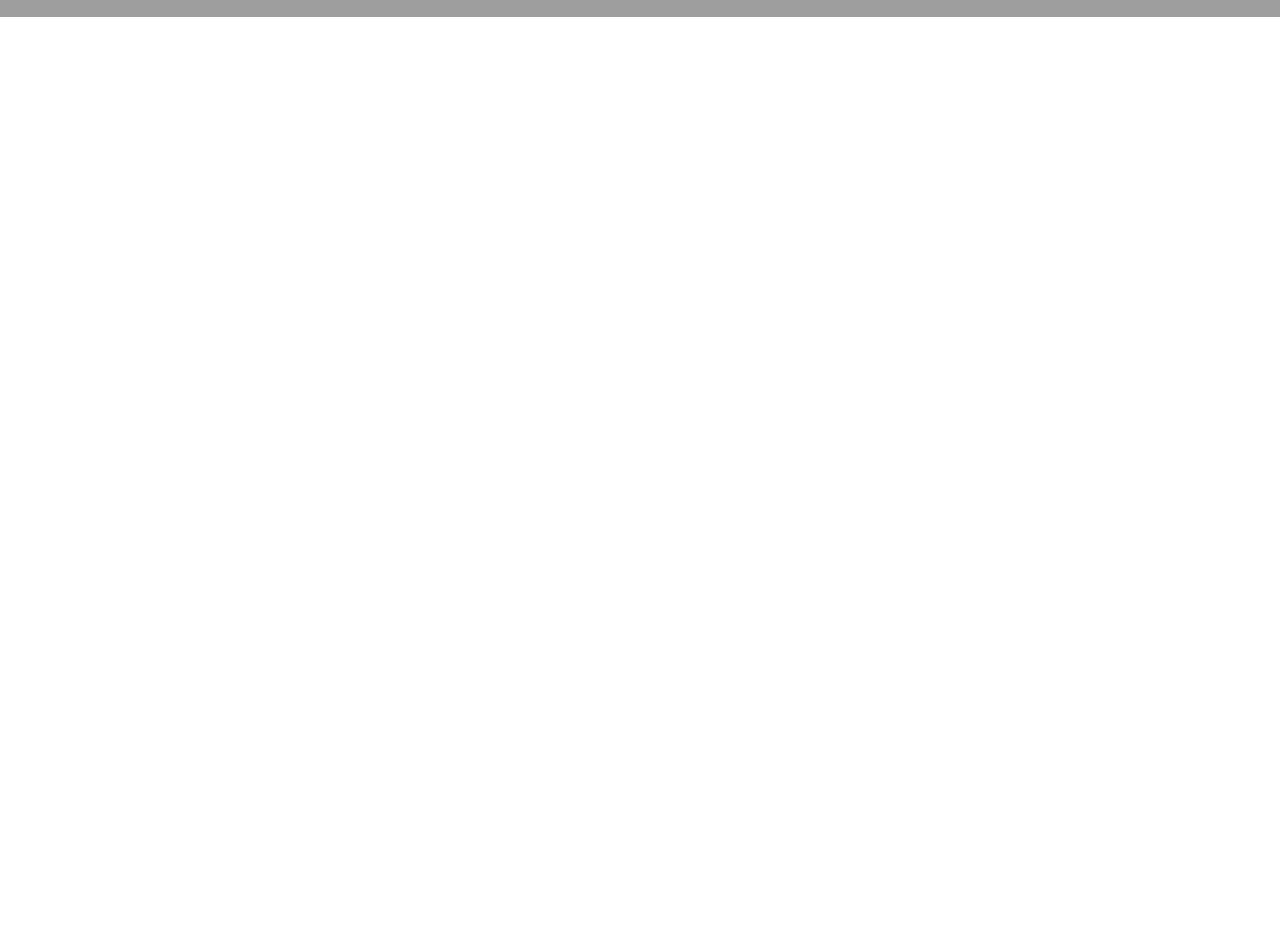
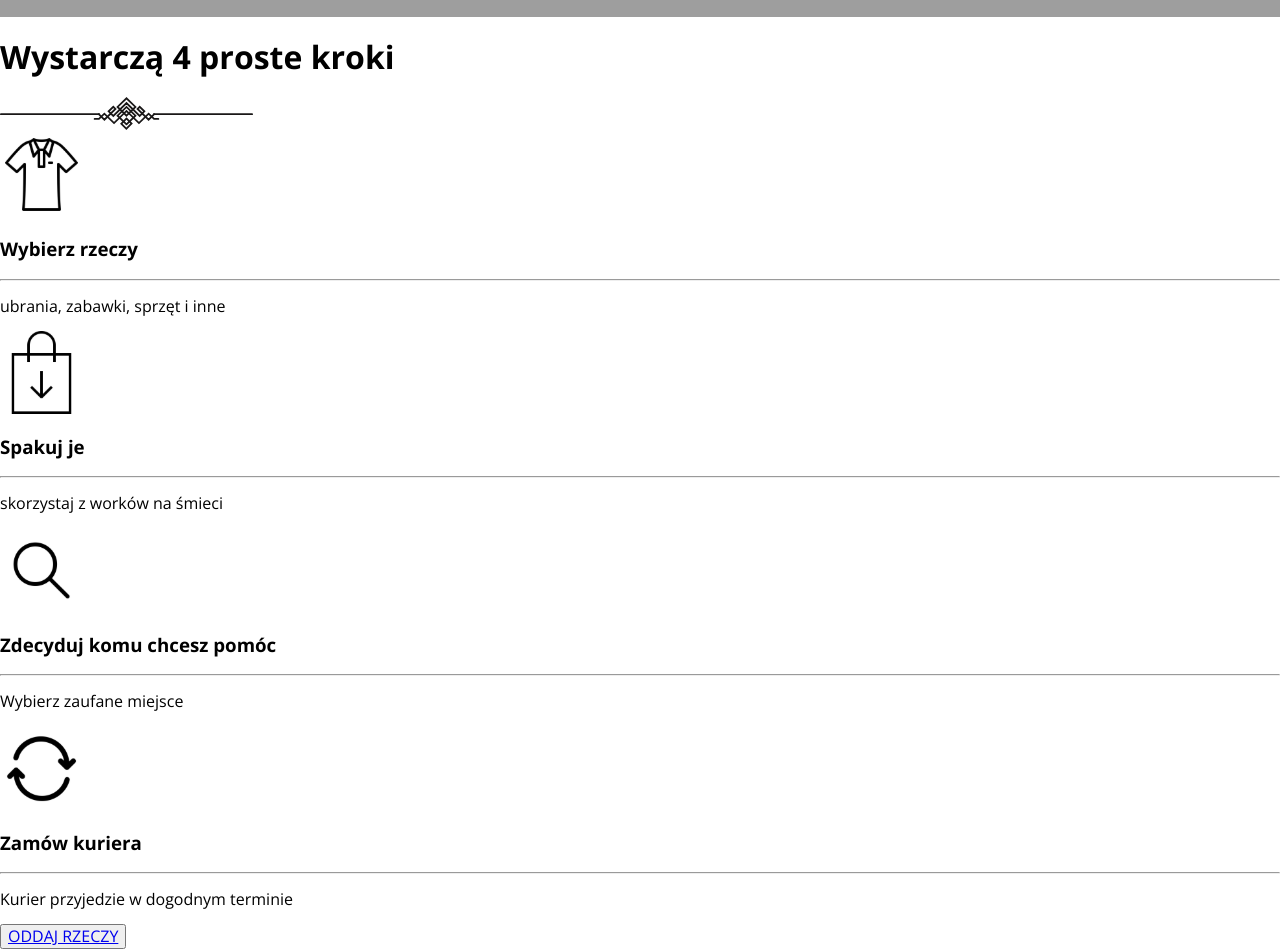
Before and after one commit to WiktorJagusz/Oddam_w_dobre_rece, a React (Create React App) app: page /#/ in a window 1280 px wide. Shown: the part 1140-2089 px from the top of the page. Before the commit the page ends 1157 px from the top, so only its background shows below. Built offline with nearby package versions, Linux system fonts and the light colour scheme; grey boxes are pictures that could not be loaded.

Commit message:
FourSteps component and some changes in Navigation

```diff
--- a/src/components/Home.js
+++ b/src/components/Home.js
@@ -2,6 +2,7 @@ import React, { Component } from 'react';
 
 import Header from './Home/Header/Header';
 import ThreeColumns from './Home/ThreeColumns/ThreeColumns'
+import FourSteps from './Home/FourSteps/FourSteps'
 
 class Home extends Component{
     render(){
@@ -9,6 +10,7 @@ class Home extends Component{
             <>
                 <Header />
                 <ThreeColumns />
+                <FourSteps />
             </>
         )
     }
--- /dev/null
+++ b/src/components/Home/FourSteps/FourSteps.js
@@ -0,0 +1,57 @@
+import React, { Component } from "react";
+
+import Decoration from '../../../assets/Decoration.svg';
+import TshirtIcon from '../../../assets/Icon-1.svg';
+import BagIcon from '../../../assets/Icon-2.svg';
+import MagnifierIcon from '../../../assets/Icon-3.svg';
+import RecycleIcon from '../../../assets/Icon-4.svg';
+
+import { Link } from 'react-router-dom'
+
+
+class FourSteps extends Component{
+    render(){
+        return(
+            <div className='fourStepsContainer' id='fourSteps'>
+                <div className='decoration'>
+                    <h1>Wystarczą 4 proste kroki</h1>
+                    <img src={ Decoration } alt="motyw dekoracyjny"/>
+                </div>
+
+                <div className='simpleSteps'>
+                    <div className='iconBox'>
+                        <img src={ TshirtIcon } alt='t-shirt icon'/>
+                        <h3>Wybierz rzeczy</h3>
+                        <hr></hr>
+                        <p>ubrania, zabawki, sprzęt i inne</p>
+                    </div>
+                    <div className='iconBox'>
+                        <img src={ BagIcon } alt='bag icon'/>
+                        <h3>Spakuj je</h3>
+                        <hr></hr>
+                        <p>skorzystaj z worków na śmieci</p>
+                    </div>
+                    <div className='iconBox'>
+                        <img src={ MagnifierIcon } alt='magnifier icon'/>
+                        <h3>Zdecyduj komu chcesz pomóc</h3>
+                        <hr></hr>
+                        <p>Wybierz zaufane miejsce</p>
+                    </div>
+                    <div className='iconBox'>
+                        <img src={ RecycleIcon } alt='recycle icon'/>
+                        <h3>Zamów kuriera</h3>
+                        <hr></hr>
+                        <p>Kurier przyjedzie w dogodnym terminie</p>
+                    </div>
+
+                </div>
+                <div className='giveAwayFlexBox'>
+                    <button><Link to='/login'>ODDAJ RZECZY</Link></button>
+                </div>
+
+            </div>
+        )
+    }
+}
+
+export default FourSteps;
--- a/src/components/Home/Header/Navigation.js
+++ b/src/components/Home/Header/Navigation.js
@@ -1,6 +1,6 @@
 import React, { Component } from "react";
 
-// import { Link } from 'react-scroll'
+import { Link } from 'react-scroll'
 
 class Navigation extends Component{
     render(){
@@ -8,7 +8,7 @@ class Navigation extends Component{
             <div className="navigation">
                     <ul>
                         <li>Start</li>
-                        <li>O co chodzi?</li>
+                        <li><Link to='fourSteps'>O co chodzi?</Link></li>
                         <li>O nas</li>
                         <li>Fundacja i organizacje</li>
                         <li>Kontakt</li>
```
